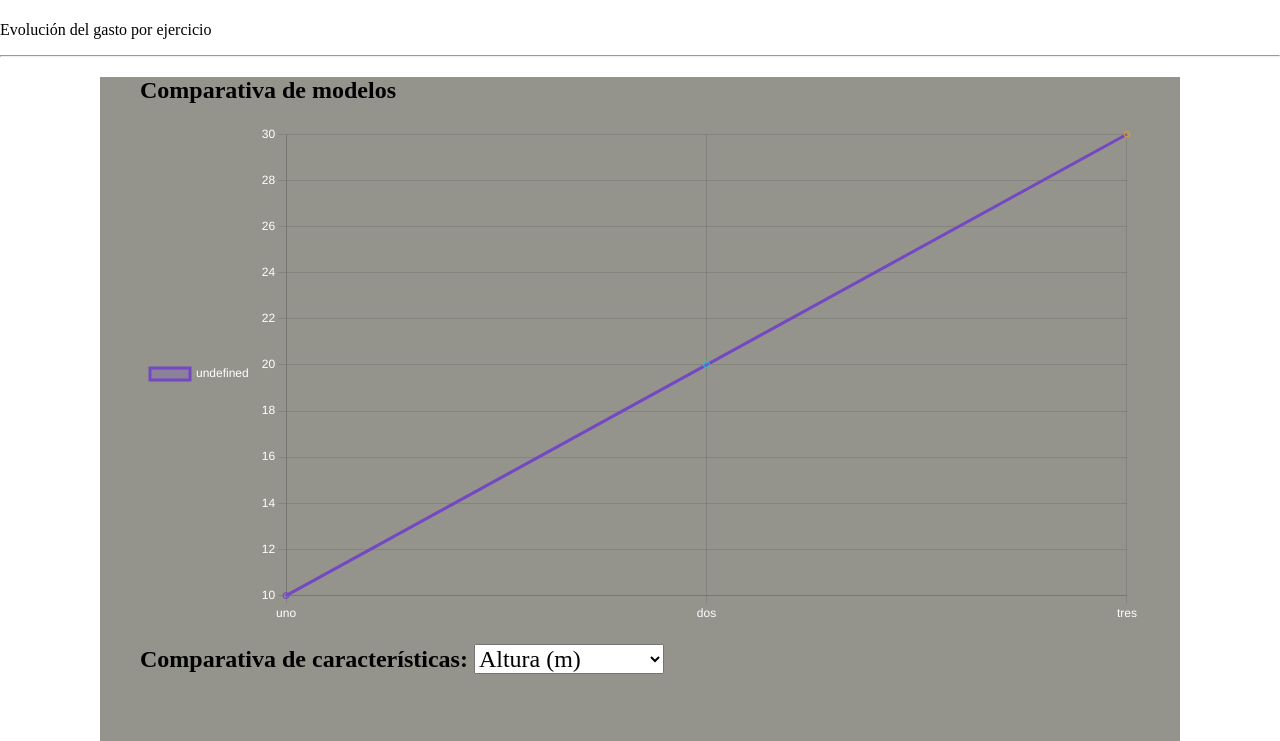
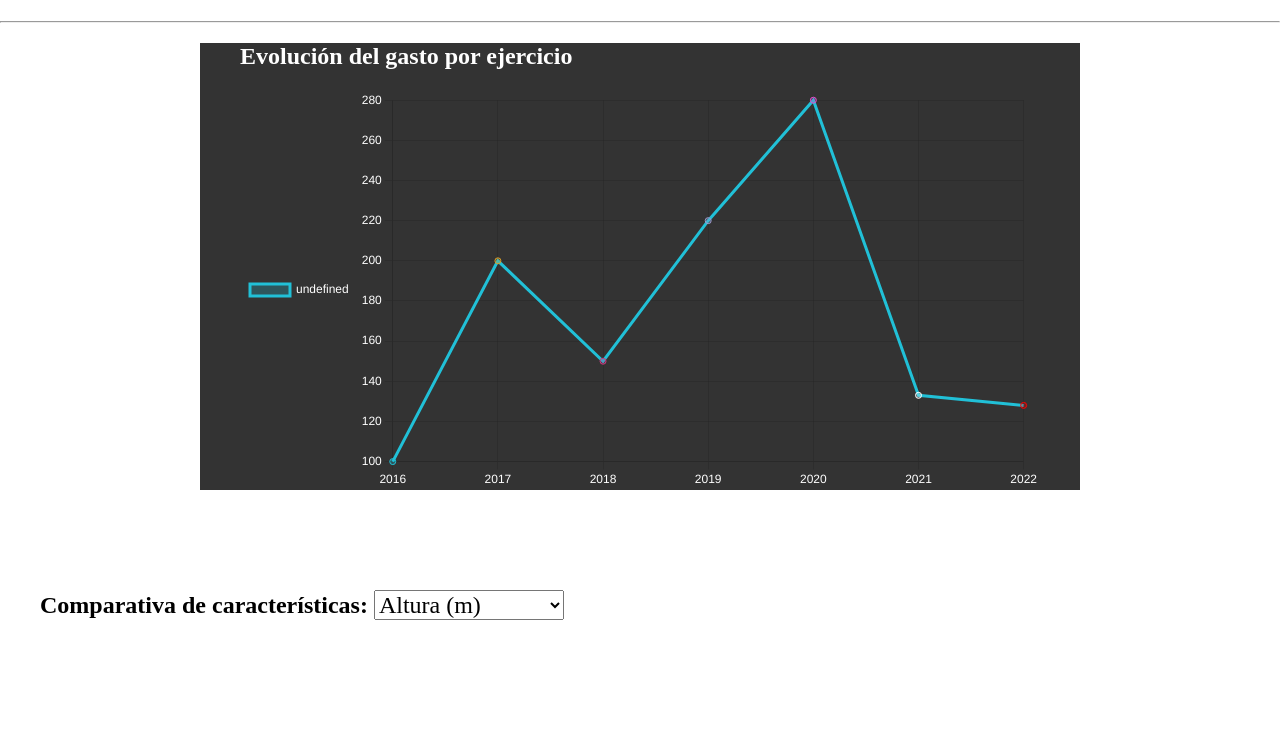
Before and after one commit to Arteok/transparencias-chart, a plain HTML site: page index.html in a window 1280 px wide. Shown: the part 59-800 px from the top of the page. Drawn offline with nearby package versions, Linux system fonts and the light colour scheme.

Commit message:
04-11-22

```diff
--- a/css/style.css
+++ b/css/style.css
@@ -4,19 +4,18 @@
 body{
     margin: 0;
     /*background-color: #333;
-    color: #fff; */
+    color: #fff;  */
 }
 #myChart{
     margin: 100px 1000px 100px 100px;
-    background-color: #330;
+    /*background-color: #330;*/
 }
-
-
+.cols-1{
+    margin: 0px 200px ;
+    background-color: #333;
+    color: #fff;
+}
 .cols-2{
     margin: 0px 100px 100px 100px;
     background-color: rgb(148, 148, 141);
 }
-.cols-1{
-    margin: 200px ;
-    background-color: #330;
-}
--- a/index.html
+++ b/index.html
@@ -16,14 +16,17 @@
 
     <main>
         <h1>Evolución de gasto</h1>
-        <p>Evolución del gasto por ejercicio</p>
         <hr>
-        <section class="cols-2">
+        <div>
+            <section class="cols-1">
                 <figure>
-                <h2>Comparativa de modelos</h2>
+                    <h2>Evolución del gasto por ejercicio</h2>
                     <canvas id="modelsChart"></canvas>
                 </figure>
-
+            </section>
+        </div>
+        <div>
+            <section class="cols-2"></section>
                 <figure>
                     <h2>Comparativa de características:
                         <select id="featuresOptions">
@@ -35,8 +38,10 @@
                     <canvas id="featuresChart"></canvas>
                 </figure>
             </section>
+        </div>
 
-        <section class="cols-1">
+
+        <section class="cols-3">
             <figure>
                 <h2>Construcciones por año</h2>
                 <canvas id="yearsChart" height="300px"></canvas>
--- a/js/app.js
+++ b/js/app.js
@@ -5,16 +5,25 @@ const printCharts = () => {
     .then(([allCoasters, nationalCoasters]) => {
             console.log(allCoasters, nationalCoasters)
     })   */
-
     renderModelsChart()
-
 }
 const renderModelsChart = () => {
 
+    const labels = [
+        '2016',
+        '2017',
+        '2018',
+        '2019',
+        '2020',
+        '2021',
+        '2022'
+      ];
+
     const data = {
-        labels: ['uno', 'dos', 'tres'],
+        labels: labels,
         datasets: [{
-            data: [10,20,30],
+            /*data: ['244.723.536,03','347.500.534,51', 20,30],*/
+            data: [100,200,150, 220,280,133,128],
             borderColor: getDataColors(),
             backgroundColor: getDataColors(40)
 
@@ -22,7 +31,6 @@ const renderModelsChart = () => {
             //backgroundColor: ['blue', 'green', 'red']
         }]
     }
-
     const options = {
         plugins: {
             legend: { position: 'left'}//pone las barras a la izquierda
@@ -32,6 +40,24 @@ const renderModelsChart = () => {
     new Chart('modelsChart',{type: 'line', data, options})//crea el tipo de grafico
 }
 
+printCharts()
 
 
-printCharts()
+
+
+   /* const data = {
+      labels: labels,
+      datasets: [{
+        label: 'My First dataset',
+        backgroundColor: 'rgb(255, 99, 132)',
+        borderColor: 'rgb(255, 99, 132)',
+        data: [0, 10, 5, 2, 20, 30, 45],
+      }]
+    };*/
+  /*
+    const config = {
+      type: 'line',
+      data: data,
+      options: {}
+    };
+  */
--- a/js/helpers.js
+++ b/js/helpers.js
@@ -4,7 +4,7 @@ const fetchCoasterData = (... urls) => {
 }
 
 const getDataColors = opacity => {
-    const colors = ['#7448c2','#21c0d7','#d99e2b','#cd3a81','#9c99cc','#e14eca','#ffffff','#ff0000','#d6ff00','#000000']
+    const colors = ['#21c0d7','#d99e2b','#cd3a81','#9c99cc','#e14eca','#ffffff','#ff0000','#d6ff00','#000000']
     return colors.map(color => opacity ? `${color + opacity}` : color)
 }
 
@@ -22,3 +22,4 @@ const updateChartData = (chartId, data, label) => {
     chart.data.datasets[0].label = label
     chart.update()
 }
+/*'#7448c2',*/
```
Lines whose indentation alone changed are shown as unchanged.
